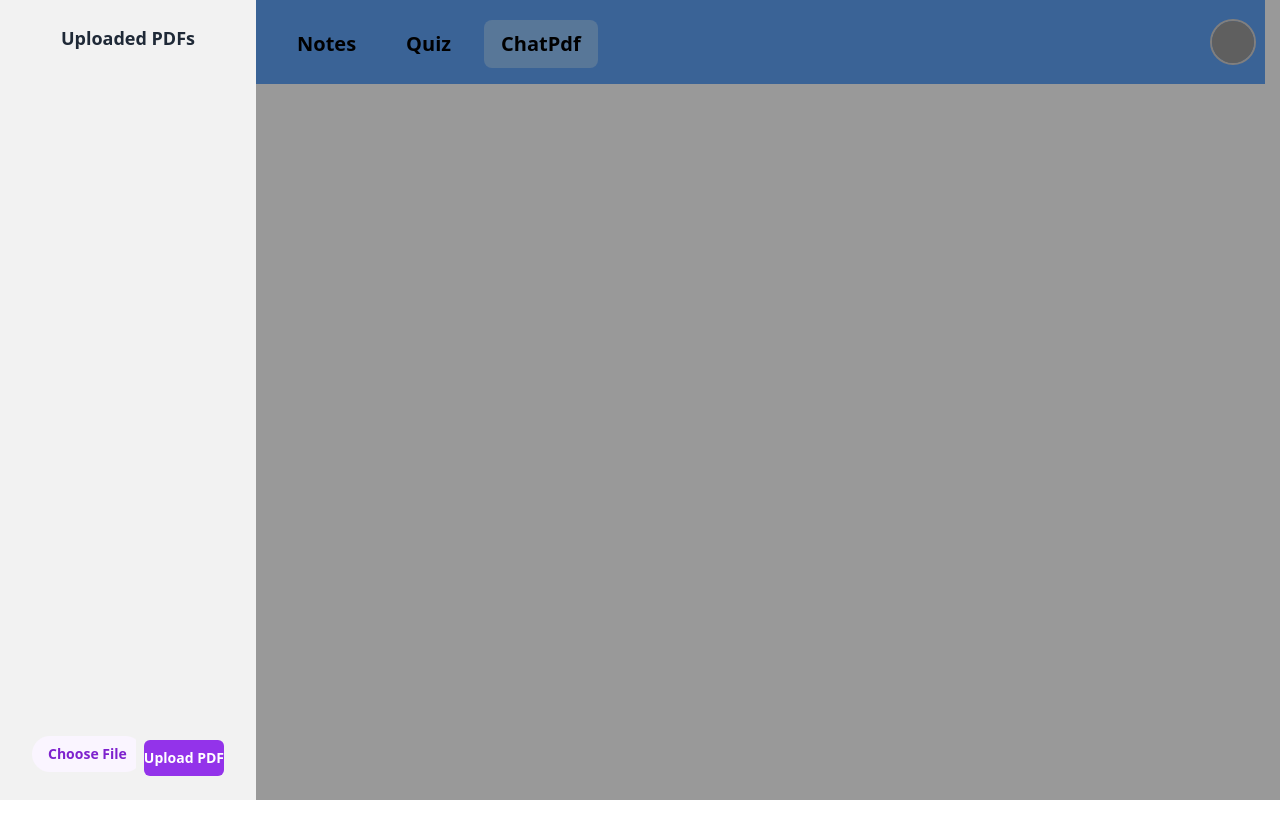
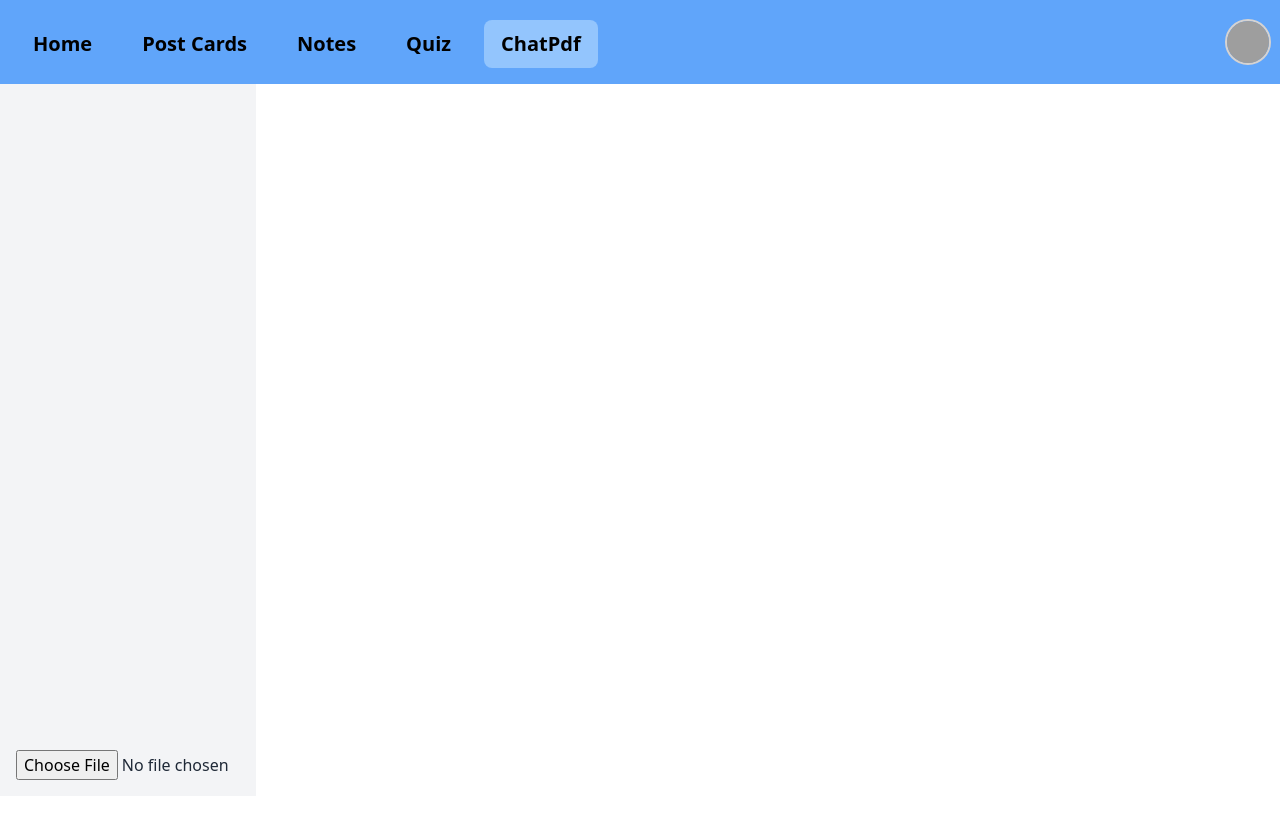
Before and after one commit to jeslinpjames/StudySphere, a React (Vite) app in the folder frontend/: page /chatpdf in a window 1280 px wide. Shown: the top 838 px of the page. After the commit the page ends 800 px from the top, so only its background shows below. Built offline with nearby package versions, Linux system fonts and the light colour scheme; grey boxes are pictures that could not be loaded.

Commit message:
multiple pdf uploads with navigation to different files

```diff
--- a/frontend/package.json
+++ b/frontend/package.json
@@ -10,11 +10,15 @@
     "preview": "vite preview"
   },
   "dependencies": {
+    "@react-pdf-viewer/core": "^3.12.0",
+    "@react-pdf/renderer": "^3.4.0",
     "bootstrap": "^5.3.3",
+    "pdfjs-dist": "^3.4.120",
     "react": "^18.2.0",
     "react-bootstrap": "^2.10.1",
     "react-dom": "^18.2.0",
     "react-icons": "^5.0.1",
+    "react-pdf": "^7.7.1",
     "react-router-dom": "^6.22.1"
   },
   "devDependencies": {
--- a/frontend/src/components/ChatPDF/ChatPdf.jsx
+++ b/frontend/src/components/ChatPDF/ChatPdf.jsx
@@ -1,48 +1,68 @@
 import React, { useState } from "react";
-import UploadPdf from "./UploadPdf";
-import PdfList from "./PdfList";
+import { Viewer, Worker } from "@react-pdf-viewer/core";
+import "@react-pdf-viewer/core/lib/styles/index.css";
+
+// Import your chat component
+// import ChatComponent from "./ChatComponent";
 
 const ChatPdf = () => {
   const [pdfs, setPdfs] = useState([]);
-  const [sidebarOpen, setSidebarOpen] = useState(true);
+  const [selectedPdf, setSelectedPdf] = useState(null);
 
+  // Function to handle file upload
   const handleUpload = (file) => {
-    setPdfs([...pdfs, file]);
+    const reader = new FileReader();
+    reader.onloadend = () => {
+      setPdfs([...pdfs, { url: reader.result, name: file.name }]);
+      // Set the selected PDF if it's the first one or if no PDF is selected
+      if (!selectedPdf) {
+        setSelectedPdf(reader.result);
+      }
+    };
+    reader.readAsDataURL(file);
   };
 
-  const toggleSidebar = () => {
-    setSidebarOpen(!sidebarOpen);
+  // Function to handle PDF click
+  const handlePdfClick = (pdf) => {
+    console.log(pdf.url);
+    console.log(pdf);
+
+    setSelectedPdf(pdf.url);
   };
 
   return (
-    <div className="drawer h-screen">
-      <input
-        id="my-drawer"
-        type="checkbox"
-        className="drawer-toggle"
-        checked={sidebarOpen}
-        onChange={toggleSidebar}
-      />
-      <div className="drawer-content flex-1">
-        <h1 className="text-2xl font-bold mb-4">ChatPdf</h1>
+    <div className="flex h-[89vh]">
+      <div className="w-64 bg-gray-100 p-4 flex flex-col">
+        <div className="flex-1 overflow-y-auto">
+          {pdfs.map((pdf, index) => (
+            <div
+              key={index}
+              className="mb-2 p-2 bg-white rounded-md cursor-pointer"
+              onClick={() => handlePdfClick(pdf)}
+            >
+              {pdf.name}
+            </div>
+          ))}
+        </div>
+        <div>
+          <input
+            type="file"
+            accept="application/pdf"
+            onChange={(e) => handleUpload(e.target.files[0])}
+          />
+        </div>
+      </div>
+      <div className="flex-1 p-4">
+        {selectedPdf && (
+          <div className="mb-4">
+            <h2 className="text-lg font-semibold">Selected PDF:</h2>
+            <Worker workerUrl="https://unpkg.com/pdfjs-dist@3.4.120/build/pdf.worker.min.js">
+              <Viewer fileUrl={selectedPdf} />
+            </Worker>
+          </div>
+        )}
         {/* Add your chat component here */}
-        <label
-          htmlFor="my-drawer"
-          className="btn btn-primary drawer-button ml-auto"
-        >
-          {sidebarOpen ? "Hide Sidebar" : "Show Sidebar"}
-        </label>
-      </div>
-      <div className="drawer-side h-full">
-        <label htmlFor="my-drawer" className="drawer-overlay"></label>
-        <ul className="menu p-4 w-64 bg-base-200 text-base-content flex flex-col h-full">
-          <li className="flex-1 overflow-y-auto">
-            <PdfList pdfs={pdfs} />
-          </li>
-          <li className="mt-auto">
-            <UploadPdf onUpload={handleUpload} />
-          </li>
-        </ul>
+        {/* <ChatComponent /> */}
       </div>
     </div>
   );
--- a/frontend/src/components/ChatPDF/PdfList.jsx
+++ b/frontend/src/components/ChatPDF/PdfList.jsx
@@ -1,15 +1,17 @@
+// PdfList.jsx
 import React from "react";
 
-const PdfList = ({ pdfs }) => {
+const PdfList = ({ pdfs, onPdfClick }) => {
   return (
-    <div className="h-full flex flex-col">
+    <div className="flex flex-col h-full">
       <h3 className="text-lg font-semibold mb-2">Uploaded PDFs</h3>
       <div className="flex-1 overflow-y-auto">
-        <div className="flex flex-wrap -m-1">
+        <div className="flex flex-wrap">
           {pdfs.map((pdf, index) => (
             <button
               key={index}
               className="m-1 px-3 py-1 rounded-md bg-purple-100 text-purple-700 hover:bg-purple-200"
+              onClick={() => onPdfClick(pdf)}
             >
               {pdf.name}
             </button>
```
Also changed, not shown: 1 other file (tests, documents, lock files or other folders).
